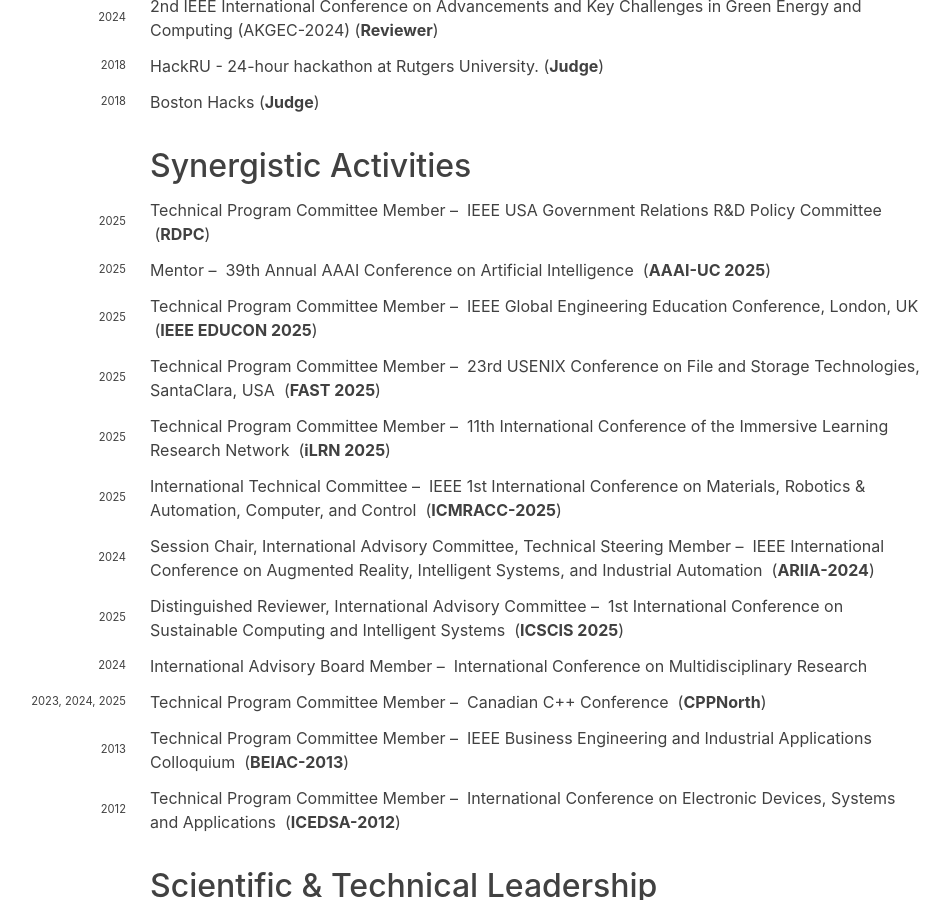
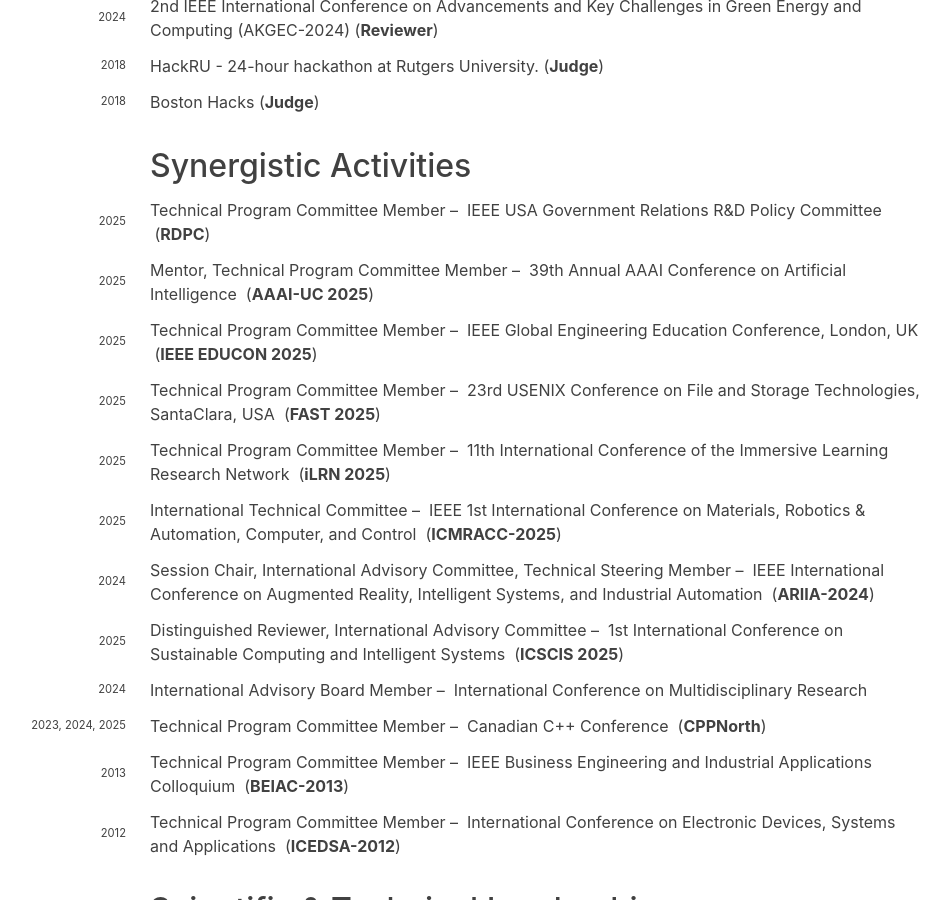
Before and after one commit to hariharanragothaman/hariharanragothaman.github.io, a Jekyll site: the page built from cv.md, in a window 1280 px wide and 900 px high, scrolled down 6517 px. Shown: the whole window, without its empty margins (182-1131 px from the left). Built offline with Jekyll 4.4.1, drawn with Linux system fonts in a browser that asks for light colours; nearby versions of some CDN libraries; some web fonts are replaced.

Commit message:
Polishes and Updates

```diff
--- a/_data/pc.yaml
+++ b/_data/pc.yaml
@@ -7,7 +7,7 @@
 
 - venue: 39th Annual AAAI Conference on Artificial Intelligence
   venue-shorthand: AAAI-UC 2025
-  position: Mentor
+  position: Mentor, Technical Program Committee Member
   years:
     - year: 2025
       url: https://aaai.org/conference/aaai/aaai-25/
```
